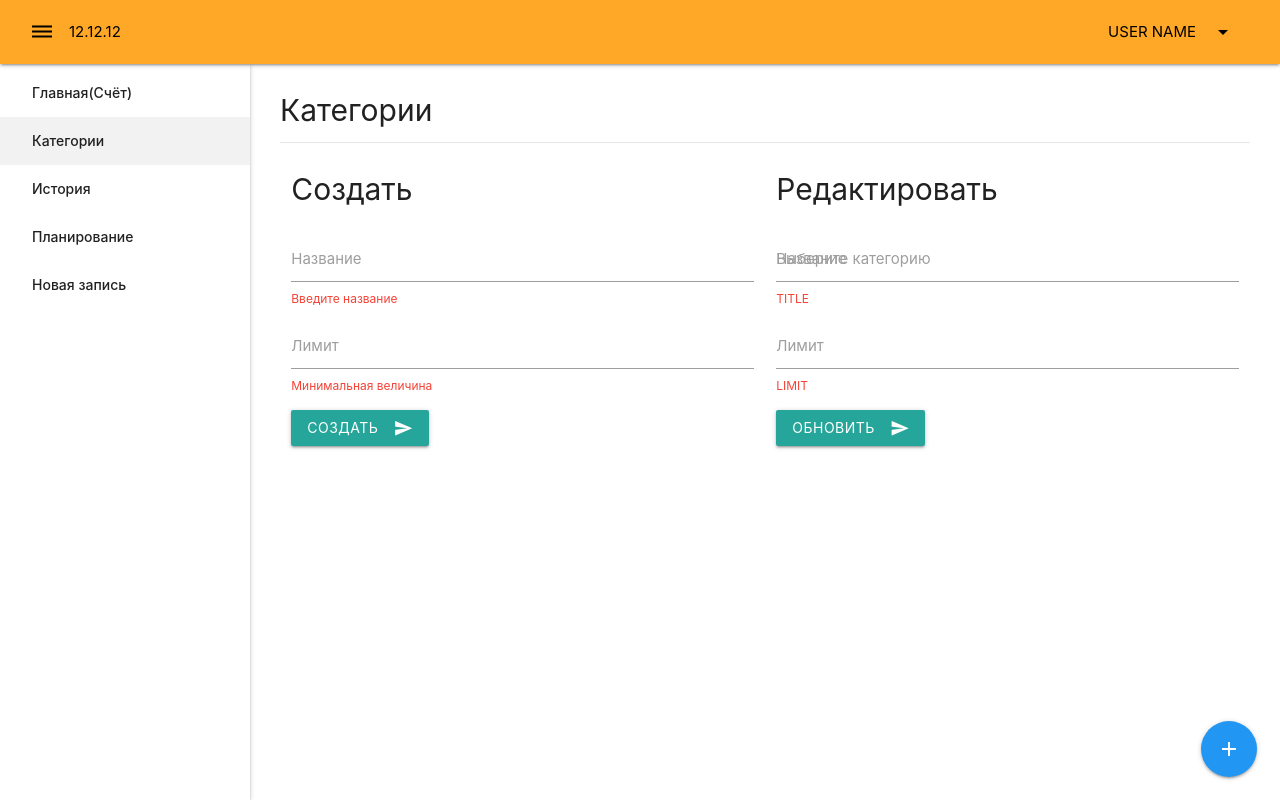
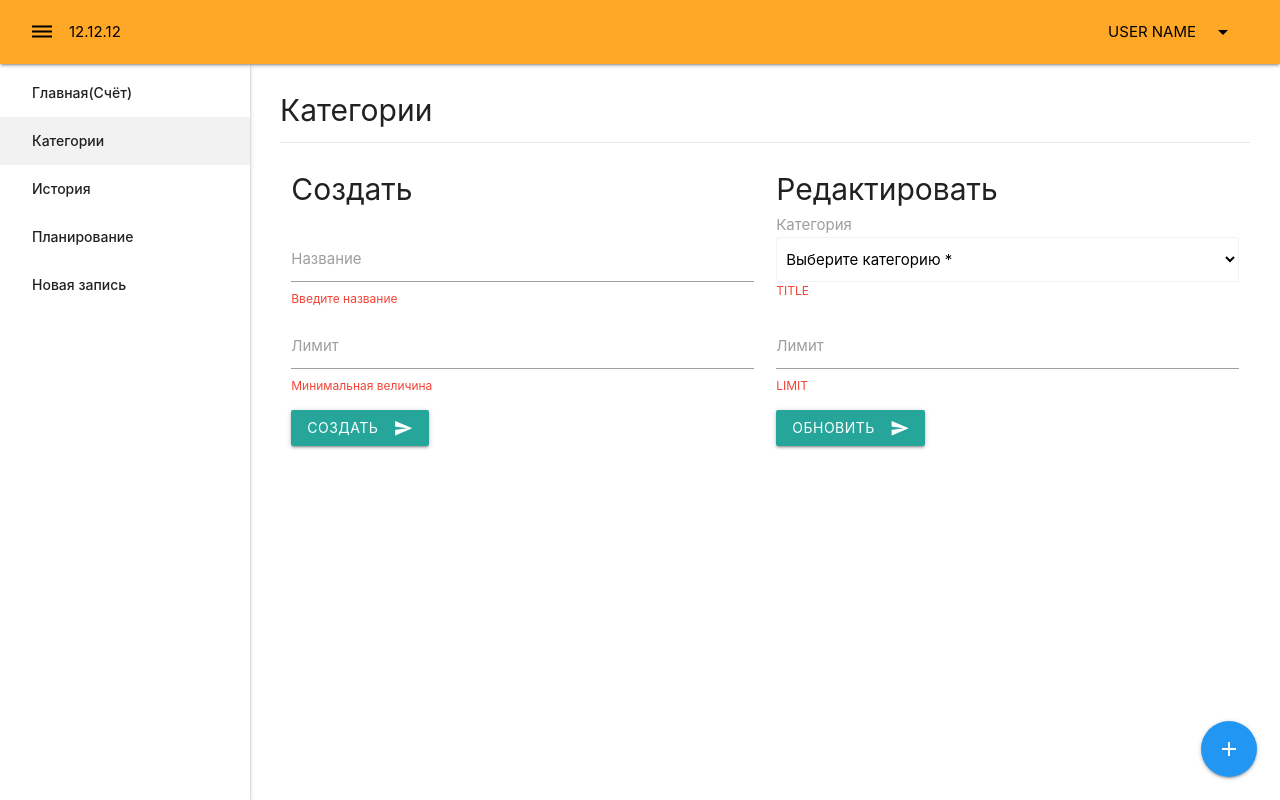
Before and after one commit to SaD-Pr0gEr/VueCRMAccounting, a Vue app: page /categories in a window 1280 px wide. Built offline with nearby package versions, Linux system fonts and the light colour scheme.

Commit message:
category select change

```diff
--- a/src/views/CategoriesView.vue
+++ b/src/views/CategoriesView.vue
@@ -32,18 +32,17 @@
           <div class="col s12 m6">
             <div>
               <div class="page-subtitle">
-                <h4>Редактировать</h4>
+                <h4 style="margin-bottom: 8px;">Редактировать</h4>
               </div>
               <form>
-                <div class="input-field">
-                  <select>
+                <div class="input-field" style="margin-top: 0; margin-bottom: 23px">
+                  <label for="category" style="position: relative;">Категория</label>
+                  <select id="category" style="display: block">
+                    <option disabled selected>Выберите категорию *</option>
                     <option>Category</option>
+                    <option>Category2</option>
+                    <option>Category3</option>
                   </select>
-                  <label>Выберите категорию</label>
-                </div>
-                <div class="input-field">
-                  <input type="text" id="name">
-                  <label for="name">Название</label>
                   <span class="helper-text invalid">TITLE</span>
                 </div>
                 <div class="input-field">
```
